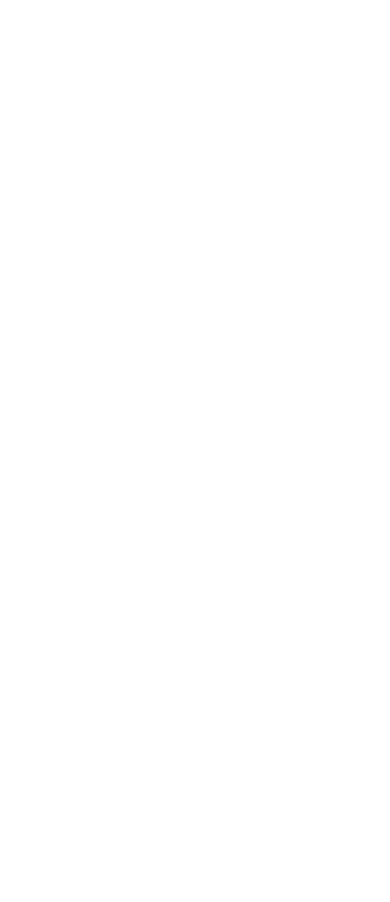
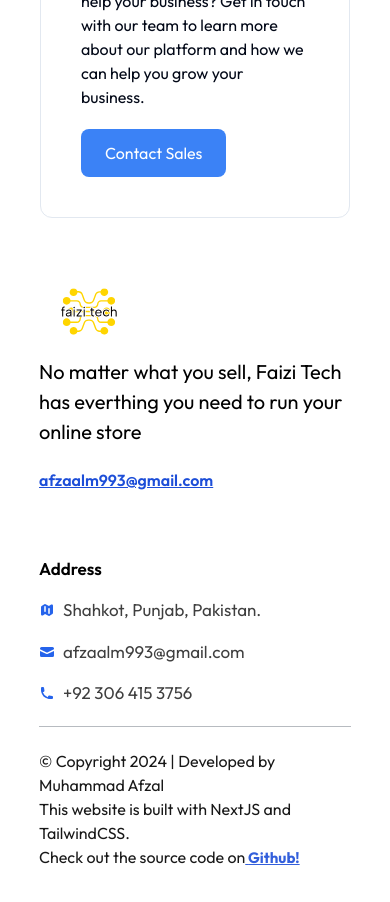
Before and after one commit to Afzalfaizi/landing-page-task, a Next.js app: page / in a window 390 px wide. Shown: the part 7100-8002 px from the top of the page. Before the commit the page ends 6844 px from the top, so only its background shows below. Built offline with nearby package versions, Linux system fonts and the light colour scheme.

Commit message:
faizi tech landing page

```diff
--- a/app/layout.tsx
+++ b/app/layout.tsx
@@ -5,8 +5,8 @@
 const font = Outfit({ subsets: ["latin"] });
 
 export const metadata: Metadata = {
-  title: "Create Next App",
-  description: "Generated by create next app",
+  title: "faizi tech",
+  description: "Created by faizi",
 };
 
 export default function RootLayout({
--- a/app/page.tsx
+++ b/app/page.tsx
@@ -5,6 +5,9 @@
 import SecondSection from "@/components/SecondSection";
 import ThirdSection from "@/components/ThirdSection";
 import PriceSection from "@/components/PriceSection";
+import FourthSection from "@/components/FourthSection";
+import Footer from "@/components/Footer";
+
 export default function Home() {
   return (
    <div>
@@ -14,6 +17,8 @@
     <SecondSection/>
     <ThirdSection/>
     <PriceSection/>
-   </div>
+    <FourthSection/>
+    <Footer/>
+    </div>
   );
 }
--- /dev/null
+++ b/components/Footer.tsx
@@ -0,0 +1,77 @@
+import React from "react";
+import Link from "next/link";
+import { EnvelopeIcon, MapIcon, PhoneIcon } from "@heroicons/react/16/solid";
+import Image from "next/image";
+
+const Footer = () => {
+  return (
+    <div className=" pt-[1rem] pb-[2rem] bg-white text-black">
+      <div
+        className=" w-[80%] mx-auto grid grid-cols-1 md:grid-cols-2 lg:grid-cols-3 gap-[2rem] border-b-[1.4px]
+         pb-5 border-gray-600 border-opacity-40"
+      >
+        <div>
+          <div>
+            {" "}
+            <Image
+              src="/images/logo1.svg" // specifying the source of the image
+              alt="Logo" // providing alternative text for the image
+              height={100} // setting the height of the image
+              width={100} // setting the width of the image
+            />
+          </div>
+          <h1 className=" text-[20px] mt-[0.5rem] text-black">
+            No matter what you sell, Faizi Tech has everthing you need to run
+            your online store
+          </h1>
+          <Link href={"afzaalm993@gmail.com"}>
+            {" "}
+            <p className=" mt-[1.3rem] text-blue-700 underline font-semibold ">
+              afzaalm993@gmail.com
+            </p>
+          </Link>
+        </div>
+        <div></div>
+        <div className=" lg:mx-auto">
+          <h1 className=" text-black font-semibold  text-[17px]">Address</h1>
+          <div className=" flex items-center mt-[1rem] space-x-2">
+            <MapIcon className=" w-[1rem] h-[1rem] text-blue-600" />
+            <p className=" text-[17px] font-normal text-black opacity-75">
+              Shahkot, Punjab, Pakistan.
+            </p>
+          </div>
+          <div className=" flex items-center mt-[1rem] space-x-2">
+            <EnvelopeIcon className=" w-[1rem] h-[1rem] text-blue-600" />
+            <p className=" text-[17px] font-normal text-black opacity-75">
+              afzaalm993@gmail.com
+            </p>
+          </div>
+          <div className=" flex items-center mt-[1rem] space-x-2">
+            <PhoneIcon className=" w-[1rem] h-[1rem] text-blue-600" />
+            <p className=" text-[17px] font-normal text-black opacity-75">
+              +92 306 415 3756
+            </p>
+          </div>
+        </div>
+      </div>
+      <div className=" mt-[1.4rem] w-[80%] mx-auto text-black opacity-90">
+        &#169; Copyright {new Date().getFullYear()} | Developed by Muhammad
+        Afzal <br />
+        This website is built with NextJS and TailwindCSS.
+        <br />
+        Check out the source code on
+        <Link
+          href="https://github.com/Afzalfaizi/landing-page-task.git"
+          target="_blank"
+          rel="noreferrer"
+          className=" text-[15px] text-blue-700 underline font-bold"
+        >
+          {" "}
+          Github!{" "}
+        </Link>
+      </div>
+    </div>
+  );
+};
+
+export default Footer;
--- /dev/null
+++ b/components/FourthSection.tsx
@@ -0,0 +1,21 @@
+import React from "react";
+
+export default function FourthSection() {
+  return (
+    <div className=" md:py-20 p-10">
+      <div className=" border-[1px]  md:w-2/3 mx-auto p-10 rounded-xl">
+        <div className=" text-4xl font-bold mb-5">
+          Start building your online store today.
+        </div>
+        <div>
+          Curious about how faizi tech can help your business? Get in touch with
+          our team to learn more about our platform and how we can help you grow
+          your business.
+        </div>
+        <button className=" bg-blue-500 text-white px-6 py-3 md:1/4 mt-5 rounded-lg">
+            Contact Sales
+        </button>
+      </div>
+    </div>
+  );
+}
--- a/package.json
+++ b/package.json
@@ -9,6 +9,7 @@
     "lint": "next lint"
   },
   "dependencies": {
+    "@heroicons/react": "^2.1.3",
     "@radix-ui/react-dialog": "^1.0.5",
     "@radix-ui/react-navigation-menu": "^1.1.4",
     "@radix-ui/react-slot": "^1.0.2",
```
Also changed, not shown: 1 other file (tests, documents, lock files or other folders).
